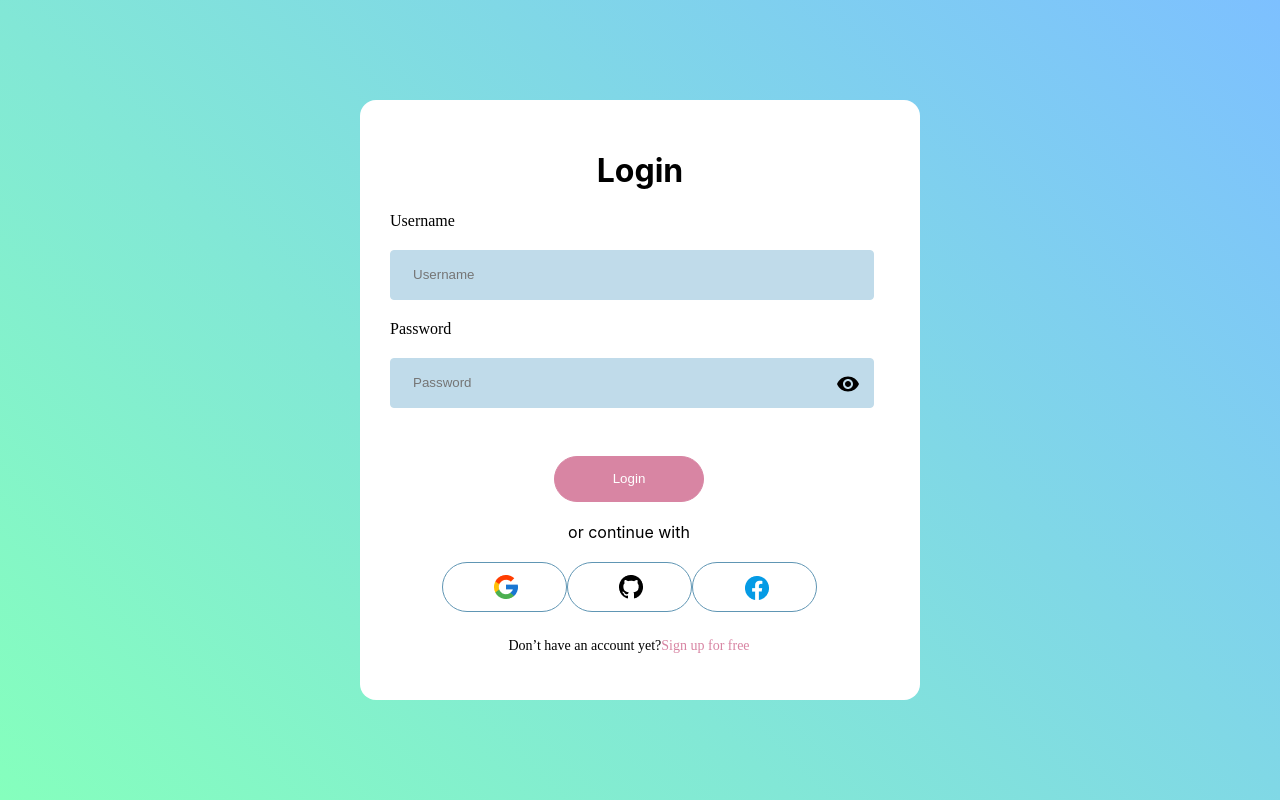
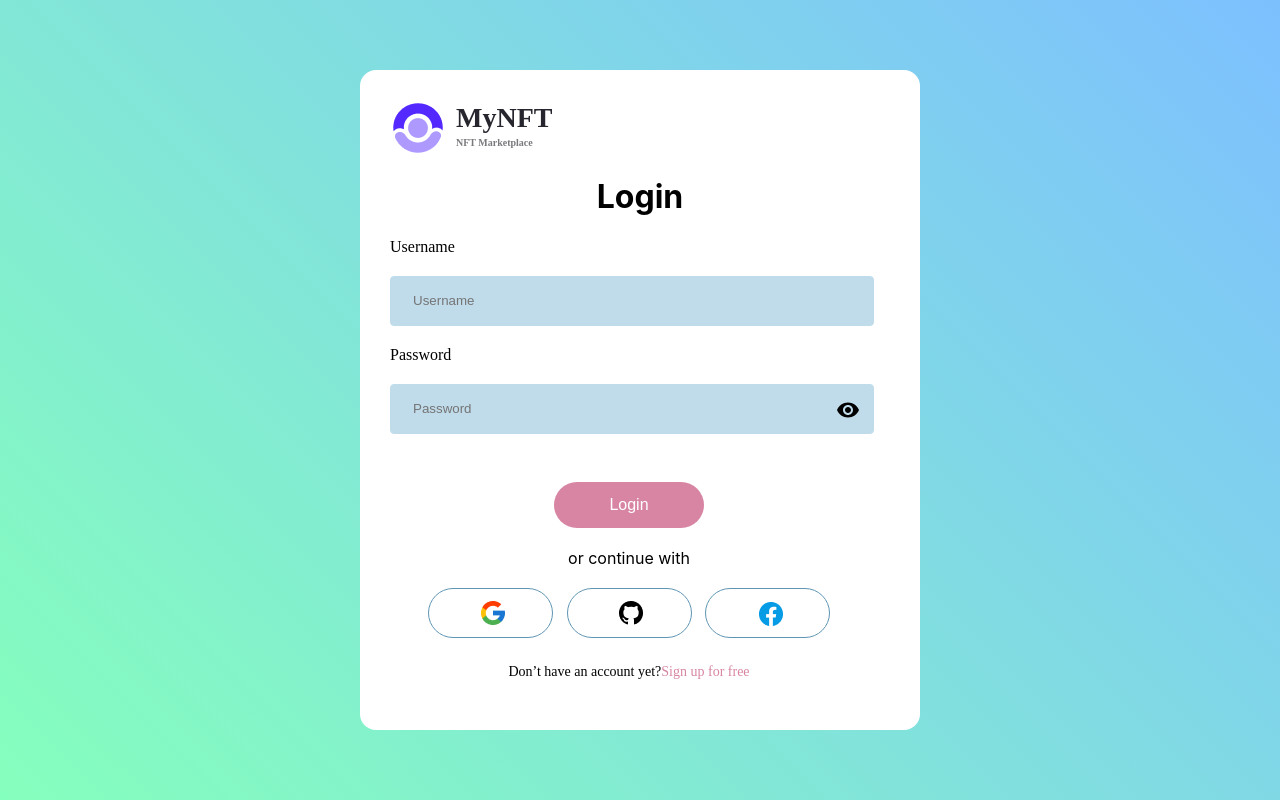
Before and after one commit to TantyG/Dashboard-ReactJs, a React (Create React App) app: page /login in a window 1280 px wide. Built offline with nearby package versions, Linux system fonts and the light colour scheme.

Commit message:
Update Page Home

```diff
--- a/src/Header/Header.jsx
+++ b/src/Header/Header.jsx
@@ -8,7 +8,6 @@ import { NavLink } from "react-router-dom";
 const Nav = styled.div`
     background: rgb(202, 234, 230);
     height: 90px;
-    width: 70%;
     padding: 10px 40px;
     .hearderNav{
         display: flex;
@@ -39,7 +38,6 @@ const Nav = styled.div`
     }
     .endNav{
         display: flex;
-        width: 18%;
     }
     .circle{
         height: 56px;
@@ -84,7 +82,7 @@ const Header = () => {
         <>
             <Nav>
                 <div className="hearderNav">
-                    <span className="searchWrapper"><input type="text" className="search-input" placeholder="Search Item, Collection and Account.."></input></span>
+                    <div className="searchWrapper"><input type="text" className="search-input" placeholder="Search Item, Collection and Account.."></input></div>
                     <div className="endNav">
                         <div className="circle-Div">
                             <div className="circle"></div>
--- /dev/null
+++ b/src/Logo/Logo.jsx
@@ -0,0 +1,43 @@
+import styled from "styled-components";
+import LogoHome from "../asset/logo-home.png";
+
+const LogoStyled = styled.div`
+    width: 166px;
+    height: 56px;
+    display: flex;
+    .headerSidebar{
+        padding: 0px 10px;
+    }
+    .title{
+        font-family: "DM Sans";
+        font-size: 28px;
+        font-weight: 700;
+        line-height: 36px;
+        letter-spacing: 0em;
+        text-align: left;
+        color: #27262E;
+    }
+    .bottomTitle{
+        font-family: "DM Sans";
+        font-size: 10px;
+        font-weight: 700;
+        line-height: 13px;
+        letter-spacing: 0em;
+        text-align: left;
+        color: #7A797D;
+    }
+`;
+const Logo = () => {
+    return(
+        <>
+            <LogoStyled>
+            <img src={LogoHome} alt="" />
+                <div className="headerSidebar">
+                    <div className="title">MyNFT</div>
+                    <div className="bottomTitle">NFT Marketplace</div>
+            </div>
+            </LogoStyled>
+        </>
+    )
+}
+export {Logo}
--- /dev/null
+++ b/src/Logo/index.js
@@ -0,0 +1,2 @@
+import { Logo } from "./Logo";
+export {Logo}
--- a/src/containers/Home/Home.css
+++ b/src/containers/Home/Home.css
@@ -21,9 +21,9 @@
   .Card{
     display: grid;
     grid-template-columns: 0fr 0fr;
-    row-gap: 50px;
     column-gap: 60px;
-    padding: 0px 150px;
+    row-gap: 20px;
+    width: 50%;
   }
   a{
     text-decoration: none;
--- a/src/containers/Home/Home.jsx
+++ b/src/containers/Home/Home.jsx
@@ -21,8 +21,8 @@ const DivContent = styled.div`
   display: flex;
   padding: 10px 55px;
   .textContent{
-    height: 354px;
-    width: 716px;
+    width: 60%;
+    height: 450px;
   }
   .Discover{
     font-family: "Epilogue";
@@ -34,8 +34,6 @@ const DivContent = styled.div`
 
   }
   .imgContent{
-    height: 480px;
-    width: 825px;
     border-radius: 12px;
     position: relative;
     background-size: cover;
@@ -44,7 +42,7 @@ const DivContent = styled.div`
     position: relative;
     top: -50px;
     left: 40px;
-    transform: translate(25px , -360px);
+    transform: translate(0px , -290px);
   }
   .DivButton{
     margin-top: 40px;
--- a/src/containers/Login/Login.jsx
+++ b/src/containers/Login/Login.jsx
@@ -4,6 +4,8 @@ import RemoveRedEyeIcon from "@mui/icons-material/RemoveRedEye";
 import IconGg from "asset/Google.png";
 import IconFace from "asset/face.png";
 import IconGit from "asset/git.png";
+import { Button } from "Button";
+import { Logo } from "Logo";
 
 const DivStyle = styled.div`
   height: 100vh;
@@ -20,7 +22,7 @@ const DivStyle = styled.div`
     background: #ffffff;
     width: 500px;
     padding: 30px 30px;
-    height: 540px;
+    height: 600px;
     position: relative;
     border-radius: 1em;
     box-shadow: 0 088em 1.55em rgb(156, 156, 156);
@@ -67,7 +69,7 @@ const DivStyle = styled.div`
     position: relative;
     text-align: center;
   }
-  .login-btn:hover {
+  .button:hover {
     transform: scale(1.25);
   }
   .text {
@@ -199,6 +201,7 @@ const Login = () => {
     <>
       <DivStyle>
         <div className="cover">
+          <Logo />
           <h1>Login</h1>
           <label className="user">Username</label>
           <br />
@@ -217,9 +220,7 @@ const Login = () => {
           <br />
 
           <div className="DivButton">
-            <button className="login-btn" onClick={popop}>
-              Login
-            </button>
+            <Button className="button" onClick={popop} height={"46"} width={"150"} bdRa={"23"} bgColor={"rgb(216, 133, 163)"} textColor={"white"}>Login</Button>
           </div>
           <div className={popupStyle}>
             <h3>Login Failed</h3>
@@ -231,8 +232,8 @@ const Login = () => {
           </div>
           <br />
           <div id="order-choice">
-            <button id="button-google"></button>
-            <button id="button-git"></button>
+            <button id="button-google"></button>&nbsp; &nbsp;
+            <button id="button-git"></button>&nbsp; &nbsp;
             <button id="button-face"></button>
           </div>
           <br />
```
